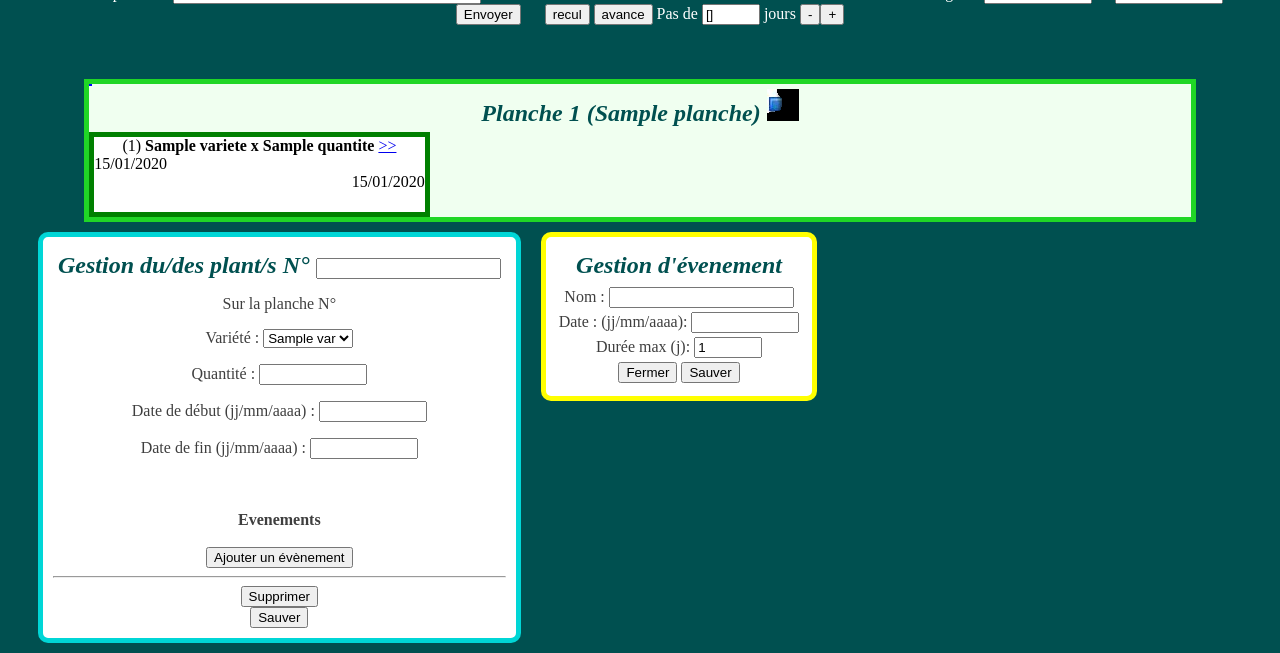
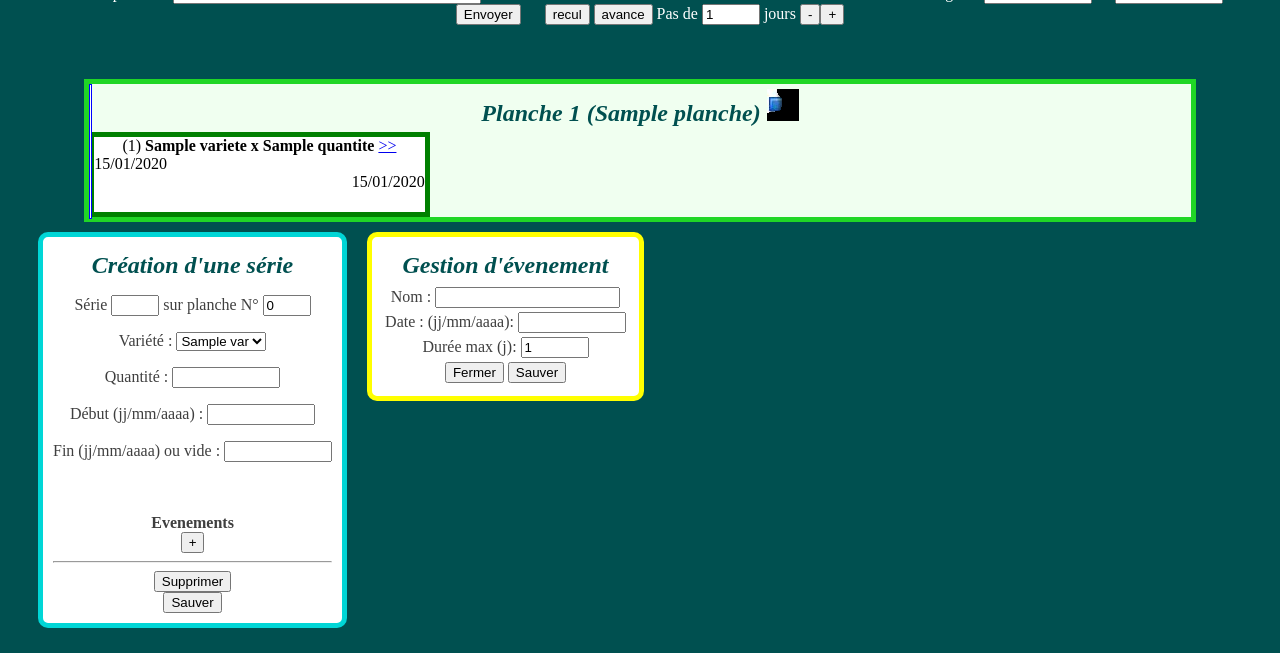
Before and after one commit to vgaz/test3, a Django app: template main/templates/main/chrono_planches.html in a window 1280 px wide. Shown: the part 477-1130 px from the top of the page. After the commit the page ends 1105 px from the top, so only its background shows below. Run offline with Django 3.2, Linux system fonts and the light colour scheme; the template is opened without the code that fills it: most values are stand-ins (such as "Sample title", 1, 10 or a date in 2020); parts of the project's set-up code (start-up, migrations or seed data) failed here and were passed over; some libraries are stand-ins or nearby versions.

Commit message:
ajout creation evts dans nouvelle serie

```diff
--- a/main/models.py
+++ b/main/models.py
@@ -6,7 +6,7 @@ from main import constant
 from main.Tools import MyTools
 
 def recupListePlantsEnDateDu(la_date, id_planche):
-    """Filtrage par des plants presents à telle date"""
+    """Filtrage des séries de plants presents à telle date"""
     l_evts_debut = Evenement.objects.filter(type = Evenement.TYPE_DEBUT, date__lte = la_date)
     l_PlantsIds = list(l_evts_debut.values_list('plant_base_id', flat=True))
     ## recup des evenements de fin ayant les mêmes id_plant que les evts de debut
--- a/main/templates/main/chrono_planches.html
+++ b/main/templates/main/chrono_planches.html
@@ -123,12 +123,15 @@ function  balisagePlants()
 
 
 
+function ajouteEvenement()
+    {
+    document.getElementById("editPlant_evts").innerHTML += '<table><tr><td>Nom : <input type="hidden" value="0" id="edit_evt_id"/><input type="text" value="" id="edit_evt_nom"/></td></tr>        <tr><td>Date : (jj/mm/aaaa): <input style="width: 100px" type="text" value="" id="edit_evt_date"/></td></tr>        <tr><td>Durée max (j): <input style="width: 60px" type="text" value="1" id="edit_evt_duree_j"/></td></tr></table>'
+    }
+
 function ajouteNouveauPlant()
     {
     s_nouveauPlanId = getTicket() + '_'
-    s_plant = '<div class="plant"
-    			id="$ID_PLANT$"
-    			onmousedown="editePlant(this);toggleMove(this)"
+    s_plant = '<div class="plant" id="$ID_PLANT$" onmousedown="editePlant(this);toggleMove(this)" \
     			onmouseup="toggleMove(this)" \
                 variete="" \
                 quantite="" \
@@ -264,8 +267,10 @@ Pas de <input style="width: 50px" type="text" id="decalage_j" name="decalage_j"
     </div>
 
 	<div id="divEditPlant" style="display:block" class="BlueFrame" >
-		<h2>Gestion du/des plant/s N° <input type="text" readonly id="editPlant_plantId" value="" /></h2>
-		<p>Sur la planche N° <span id="editPlant_id_planche"> </span></p>
+		<h2>Création d'une série</h2>
+		<p>
+		Série <input style="width:40px" type="text" readonly id="editPlant_plantId" value="" />
+		sur planche N° <input style="width: 40px" type="text" id="editPlant_id_planche" value="0" /></span></p>
 	    <p>Variété : <select id="editPlant_select_var" onchange="majPlant()">
 	    			{% for var in l_vars %}
 	    	        <option value="{{var.id}}" name="{{var.nom}}">{{var.nom}}</option>
@@ -273,11 +278,11 @@ Pas de <input style="width: 50px" type="text" id="decalage_j" name="decalage_j"
 	    	      </select>
 	    </p>
 	    <p>Quantité : <input style="width: 100px" type='text' value='' id="editPlant_quantite" onchange="majPlant()" /></p>
-	    <p>Date de début (jj/mm/aaaa) : <input style="width:100px" type="text" value=" " id="editPlant_date_debut" onchange="majPlant()"/></p>
-	    <p>Date de fin (jj/mm/aaaa) : <input style="width:100px" type="text" value=" " id="editPlant_date_fin" onchange="majPlant()" /></p>
-	    <br/><br/><b>Evenements</b><div id="editPlant_evts"> </div>
-	    <br/>
-	    <input type='button' value='Ajouter un évènement' name='ajout' onclick="ajouteEvenement()"/><br/>
+	    <p>Début (jj/mm/aaaa) : <input style="width:100px" type="text" value=" " id="editPlant_date_debut" onchange="majPlant()"/></p>
+	    <p>Fin (jj/mm/aaaa) ou vide : <input style="width:100px" type="text" value=" " id="editPlant_date_fin" onchange="majPlant()" /></p>
+	    <br/><br/><b>Evenements</b>
+	    <div id="editPlant_evts"> </div>
+	    <input type='button' value='+' onclick="ajouteEvenement()"/><br/>
 	    <hr/>
 	    <input type='button' value='Supprimer' name='supprime' onclick="supprimePlant(document.getElementById('editPlant_plantId').innerHTML)"/><br/>
 	    <input type='button' value='Sauver' name='sauve' onclick="majPlant()"/><br/>
```
